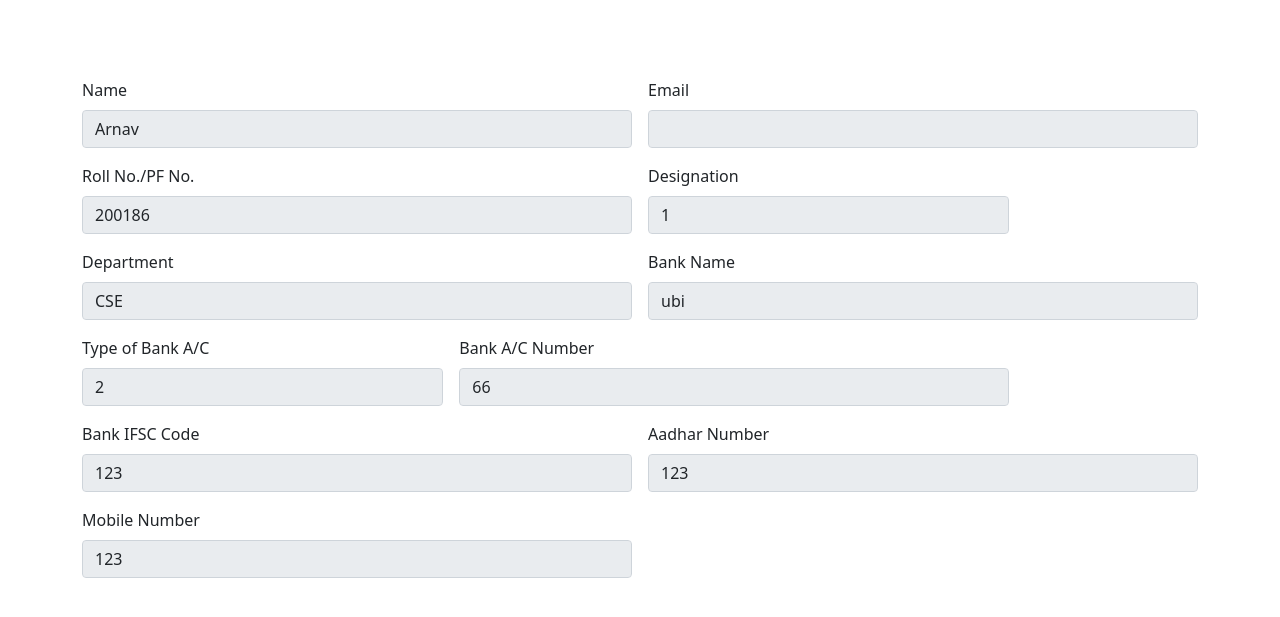
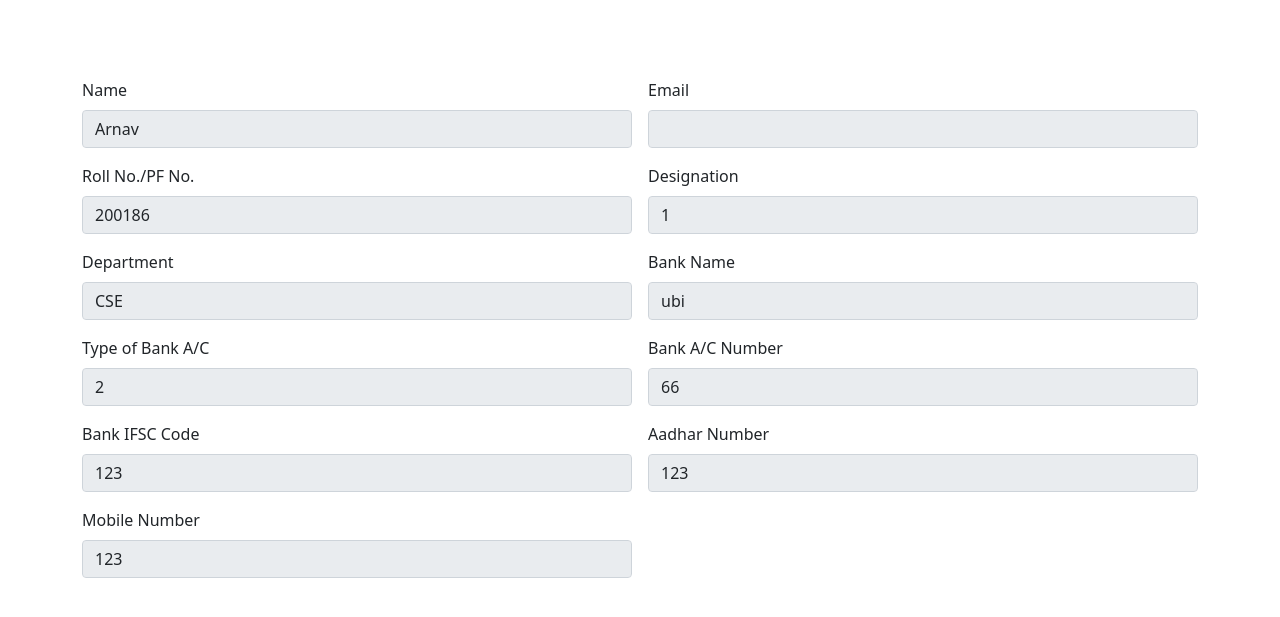
Before and after one commit to mohitg20/TA-Reimbursement-Project, a Django app: template TA_reimbursementProject/templates/user_profile.html in a window 1280 px wide. Shown: the part 157-774 px from the top of the page. Run offline with Django 4.2, Linux system fonts and the light colour scheme; the template is opened without the code that fills it: values that come from a table or form of the project are taken from there, others are empty; data comes from the database, SQL or seed files in the repository; both versions use the stored data as it was after the commit; some libraries are stand-ins or nearby versions.

Commit message:
user-profile frontend update

```diff
--- a/TA_reimbursementProject/templates/user_profile.html
+++ b/TA_reimbursementProject/templates/user_profile.html
@@ -19,7 +19,7 @@
           <label for="rollno" class="form-label">Roll No./PF No.</label>
           <input type="text" class="form-control" id="rollno" name="rollno" value="{{userdata.rollno}}" readonly >
         </div>
-        <div class="col-md-4">
+        <div class="col-md-6">
             <label for="designation" class="form-label">Designation</label>
             <input id="designation" class="form-control" name="designation" value="{{userdata.designation}}"readonly>
               {% comment %} <option selected>Designation</option> {% endcomment %}
@@ -37,7 +37,7 @@
             <label for="bankname" class="form-label">Bank Name</label>
             <input type="text" class="form-control" id="bankname" name="bankname" value="{{userdata.bankname}}"readonly>
           </div>
-          <div class="col-md-4">
+          <div class="col-md-6">
             <label for="ACtype" class="form-label">Type of Bank A/C</label>
             <input id="ACtype" class="form-control" name="ACtype" value="{{userdata.ACtype}}"readonly>
               {% comment %} <option selected>Select the type of Bank Account</option>
```
Also changed, not shown: TA_reimbursementProject/db.sqlite3.
